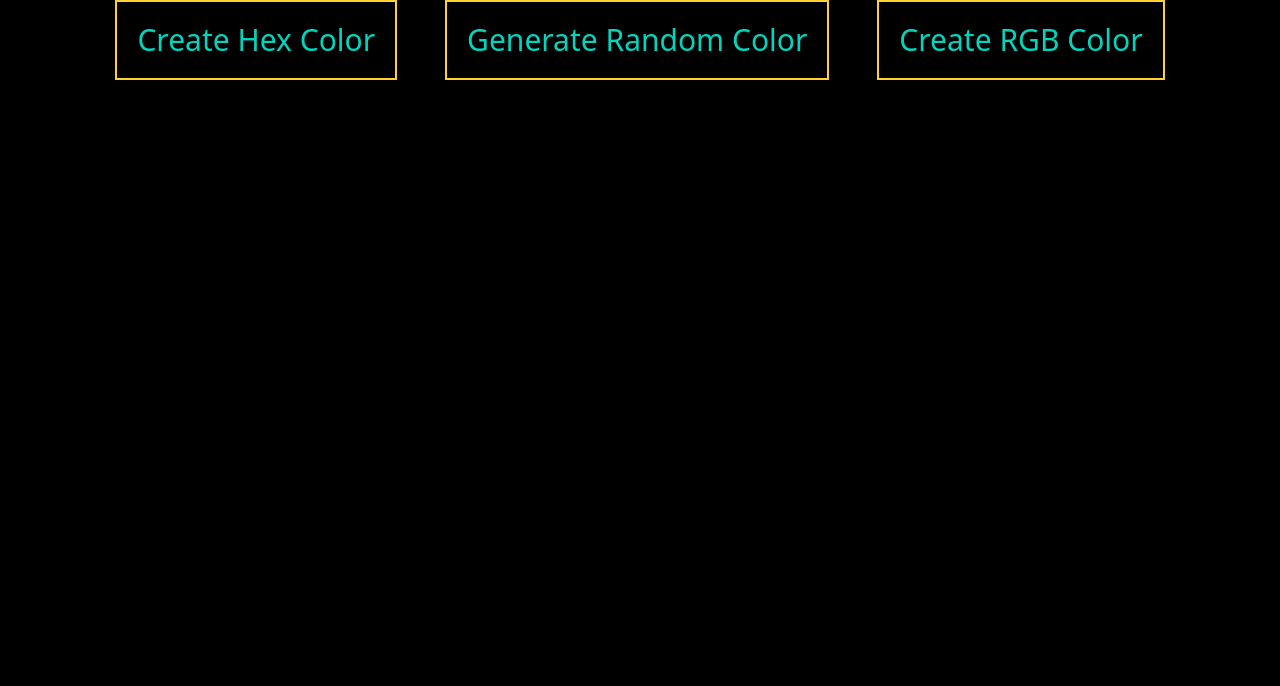
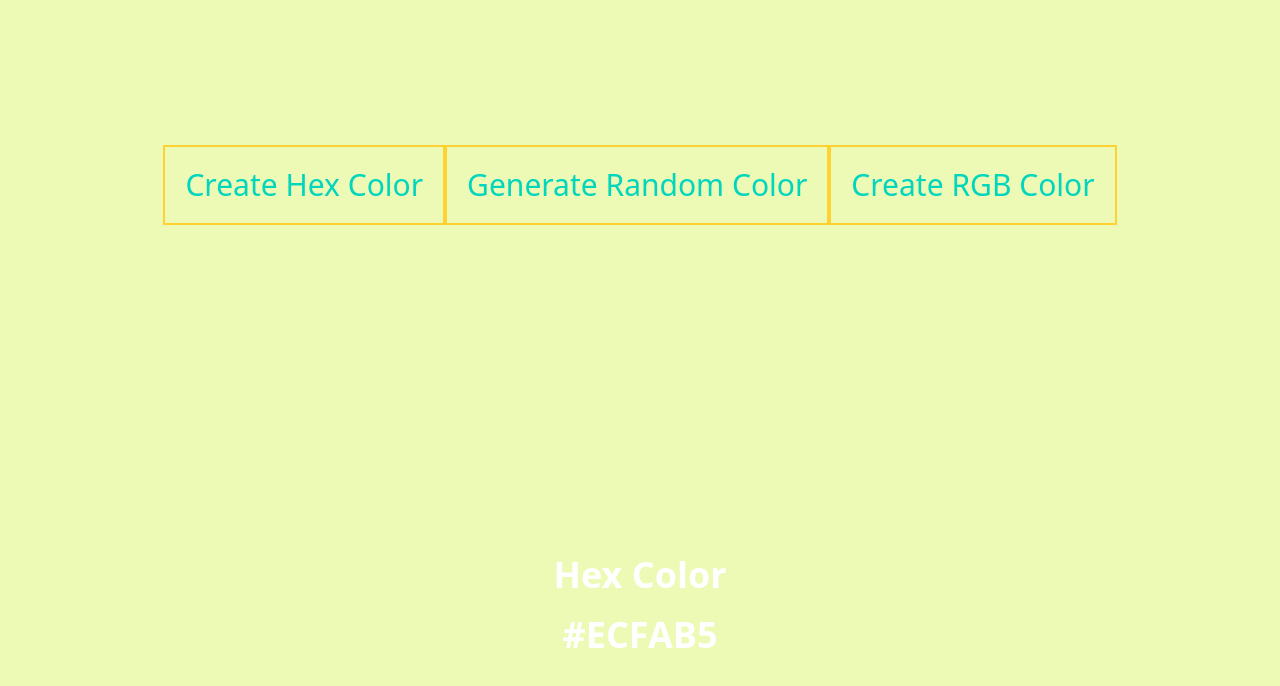
Before and after one commit to Yuvrajsinghko/25-React-Mini-App, a React (Vite) app in the folder Hex-RGB-Color-Generator/: page / in a window 1280 px wide. Shown: the top 686 px of the page. Built offline with nearby package versions, Linux system fonts and the light colour scheme.

Commit message:
completed RGB-HEX-color generated

```diff
--- a/Hex-RGB-Color-Generator/src/component/random-color/index.jsx
+++ b/Hex-RGB-Color-Generator/src/component/random-color/index.jsx
@@ -1,15 +1,74 @@
-import React, { useState } from "react";
+import React, { useEffect, useState } from "react";
 
 const RandomColorGenerator = () => {
+  const [typeOfColor, settypeOfColor] = useState("hex");
+  const [color, setcolor] = useState("#000000");
 
-  const [typeOfColor, settypeOfColor] = useState('hex')
-  const [color, setcolor] = useState('#000000')
+  const randomColorUtility = (len) => {
+    return Math.floor(Math.random() * len);
+  };
+
+  const handleRandomHexColor = () => {
+    const hex = [0, 1, 2, 3, 4, 5, 6, 7, 8, 9, "A", "B", "C", "D", "E", "F"];
+    let hexColor = "#";
+
+    for (let i = 0; i < 6; i++) {
+      hexColor += hex[randomColorUtility(hex.length)];
+    }
+    setcolor(hexColor);
+  };
+  const handleRandomRgbColor = () => {
+    const r = randomColorUtility(256);
+    const g = randomColorUtility(256);
+    const b = randomColorUtility(256);
+
+    setcolor(`rgb(${r},${g},${b})`);
+  };
+  useEffect(() => {
+    if (typeOfColor === "rgb") handleRandomRgbColor();
+    else handleRandomHexColor();
+  }, [typeOfColor]);
   return (
-    <div style={{width:'100vw',height:'100vh',background:color,textAlign:"center",}} className="flex justify-center items-start gap-12" >
-      <button className="border-2 border-amber-300 text-3xl p-5 text-teal-400">Create Hex Color</button>
-      <button className="border-2 border-amber-300 text-3xl p-5 text-teal-400 ">Generate Random Color</button>
-      <button className="border-2 border-amber-300 text-3xl p-5 text-teal-400 ">Create RGB Color</button>
-    </div>
+    <>
+      <div
+        style={{
+          width: "100vw",
+          height: "100vh",
+          background: color,
+          textAlign: "center",
+        }}
+        className="flex justify-around flex-col items-center"
+      >
+        <div>
+          <button
+            onClick={() => settypeOfColor("hex")}
+            className="border-2 border-amber-300 text-3xl p-5 text-teal-400"
+          >
+            Create Hex Color
+          </button>
+          <button
+            onClick={
+              typeOfColor === "hex"
+                ? handleRandomHexColor
+                : handleRandomRgbColor
+            }
+            className="border-2 border-amber-300 text-3xl p-5 text-teal-400 "
+          >
+            Generate Random Color
+          </button>
+          <button
+            onClick={() => settypeOfColor("rgb")}
+            className="border-2 border-amber-300 text-3xl p-5 text-teal-400 "
+          >
+            Create RGB Color
+          </button>
+        </div>
+        <div className="flex justify-center flex-col items-center gap-5 text-[#fff] font-bold text-4xl mt-10">
+          <h3>{typeOfColor === "rgb" ? "RGB Color " : "Hex Color "}</h3>
+          <h1>{color}</h1>
+        </div>
+      </div>
+    </>
   );
 };
 
```
